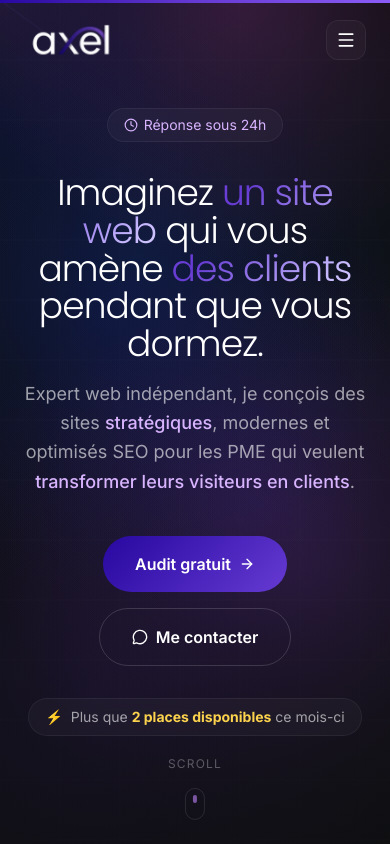
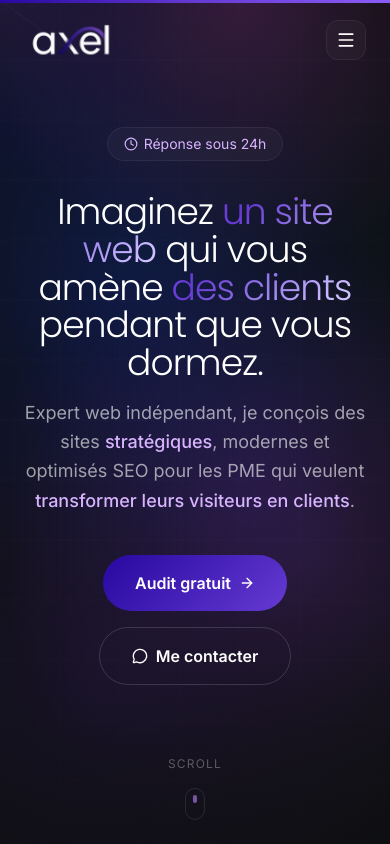
Before and after one commit to code-inspace/AxelMagic, a React (Vite) app: page / in a window 390 px wide. Shown: the top 844 px of the page. Built offline with nearby package versions, Linux system fonts and the light colour scheme.

Commit message:
remove 2 available on mobile only

```diff
--- a/src/components/sections/Hero.tsx
+++ b/src/components/sections/Hero.tsx
@@ -291,7 +291,7 @@ export function Hero() {
           initial={{ opacity: 0, y: 10 }}
           animate={{ opacity: 1, y: 0 }}
           transition={{ delay: 1, duration: 0.5 }}
-          className="flex justify-center"
+          className="md:flex justify-center hidden"
         >
           <div className="inline-flex items-center gap-2 px-4 py-2 rounded-full glass border border-amber-500/20 text-sm text-white/60">
             <span className="text-amber-400">⚡</span>
```
